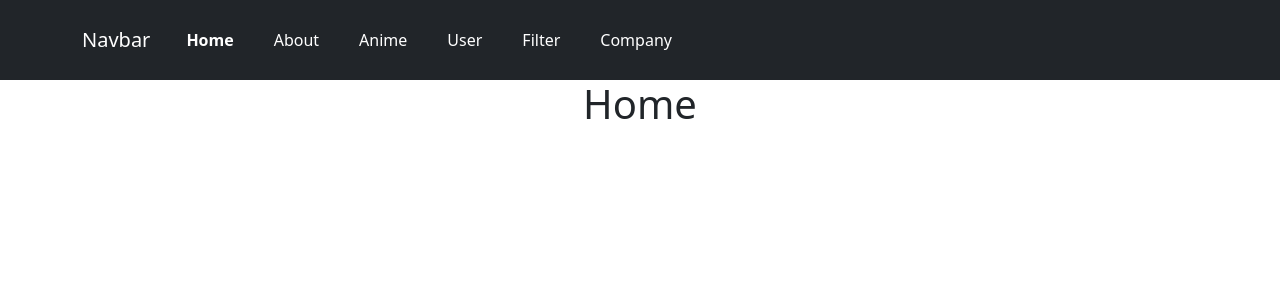
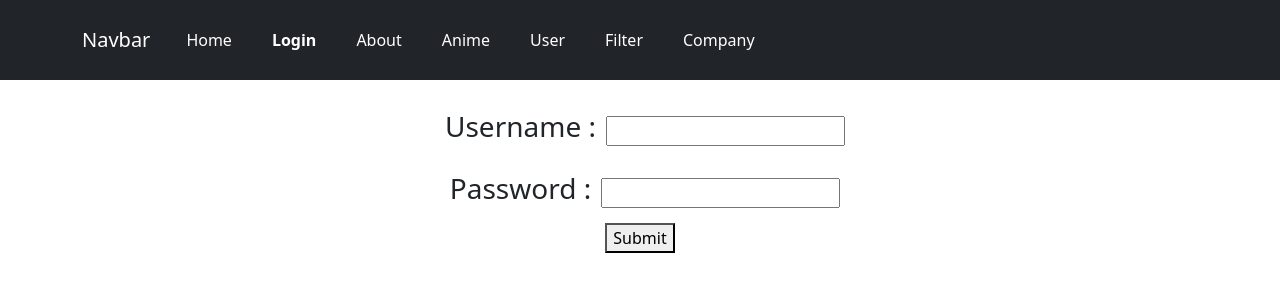
Before and after one commit to AggarwalNeelesh/Practice-react, a React (Create React App) app: page /login in a window 1280 px wide. Before the commit this address led to /. Shown: the top 300 px of the page. Built offline with nearby package versions, Linux system fonts and the light colour scheme.

Commit message:
Protected route - Login

```diff
--- a/src/App.js
+++ b/src/App.js
@@ -11,13 +11,16 @@ import Users from './Components/Users';
 import Navbars from './Components/Navbars';
 import PageNotFound from './Components/PageNoteFound';
 import Anime from './Components/Anime';
+import Login from './Components/Login';
+import Protected from './Components/Protected';
 function App() {
   return (
     <>
     <BrowserRouter>
     <Navbars/>
       <Routes>
-        <Route path='/' element={<Home/>}/>
+        <Route path='/' element={<Protected Component={Home}/>}/>
+        <Route path='/login' element={<Login/>}/>
         <Route path='/anime/' element={<Anime/>}>
           <Route path='luffy' element={<Luffy/>}/>
           <Route path='naruto' element={<Naruto/>}/>
--- /dev/null
+++ b/src/Components/Login.js
@@ -0,0 +1,25 @@
+import { useEffect } from "react";
+import { useNavigate } from "react-router-dom";
+
+export default function Login(){
+    const navigate = useNavigate();
+    function loggedin(){
+        localStorage.setItem("login", true);
+        navigate('/');
+    }
+    useEffect(() => {
+      let login = localStorage.getItem('login');
+      if(login!==null){
+        navigate('/');
+      }
+    })
+    return(
+        <div style={{margin:"10px", padding:"10px"}}>
+            <label style={{padding:"10px"}} htmlFor="name"><h3>Username : </h3></label>
+            <input id="name" type="text"></input><br></br>
+            <label style={{padding:"10px"}} htmlFor="password"><h3>Password : </h3></label>
+            <input id="password" type="text"></input><br></br>
+            <button onClick={loggedin}>Submit</button>
+        </div>
+    )
+}
--- a/src/Components/Navbars.js
+++ b/src/Components/Navbars.js
@@ -10,6 +10,7 @@ function Navbars() {
           <Navbar.Brand to="/">Navbar</Navbar.Brand>
           <Nav className="me-auto Navib">
           <NavLink className='abc' to="/" style={{margin:"10px"}}>Home</NavLink>
+            <NavLink className='abc' to="/login" style={{margin:"10px"}}>Login</NavLink>
             <NavLink className='abc' to="/about" style={{margin:"10px"}}>About</NavLink>
             <NavLink className='abc' to="/anime" style={{margin:"10px"}}>Anime</NavLink>
             <NavLink  className='abc' to="/user" style={{margin:"10px"}}>User</NavLink>
--- /dev/null
+++ b/src/Components/Protected.js
@@ -0,0 +1,16 @@
+import { useEffect } from "react";
+import { useNavigate } from "react-router-dom";
+
+export default function Protected(props){
+    const {Component} = props;
+    const navigate = useNavigate();
+    useEffect(() => {
+       let login = localStorage.getItem("login");
+       console.log(login);
+       if(login===null || login===false)navigate('/login')
+      }
+    )
+    return(
+        <Component/>
+    )
+}
```
